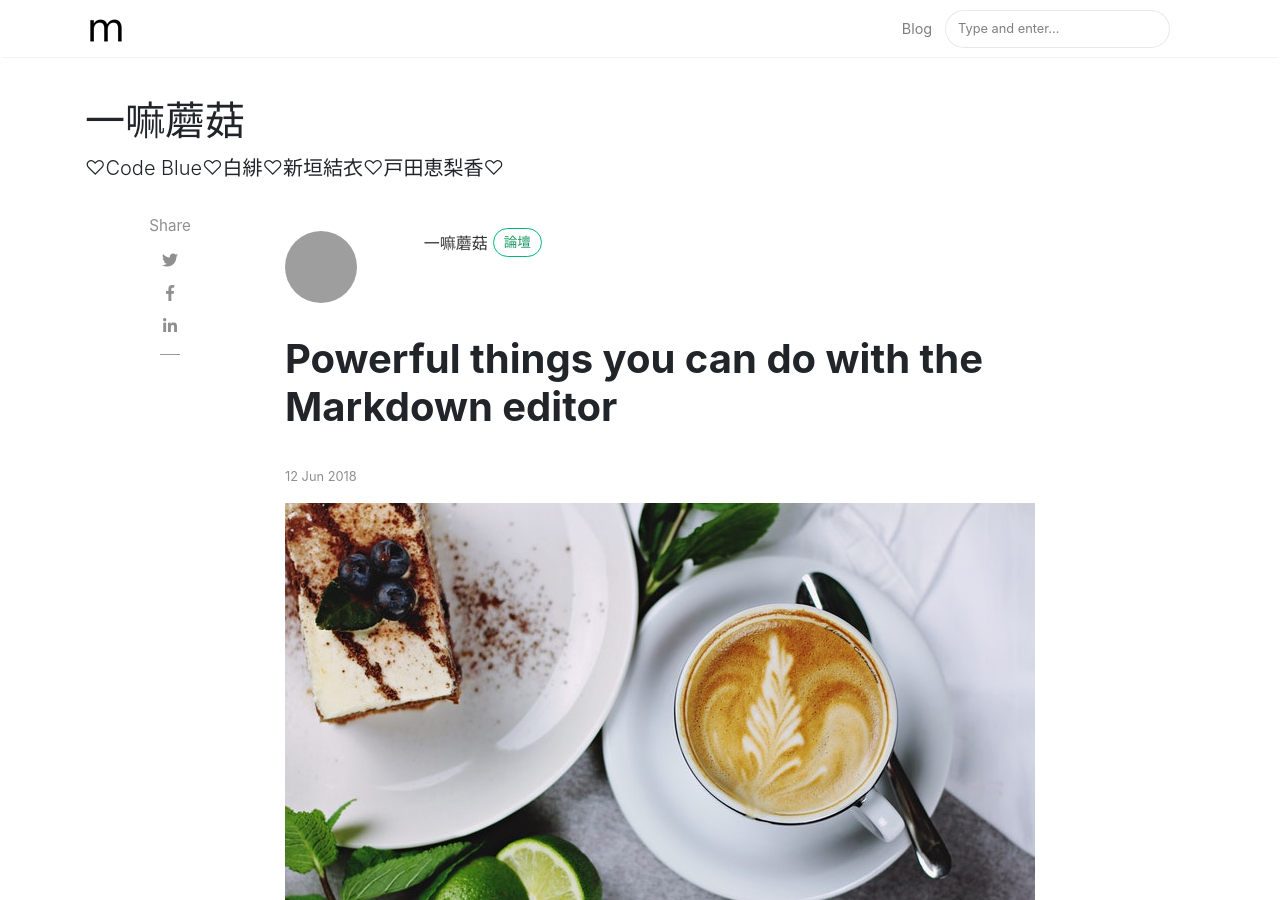
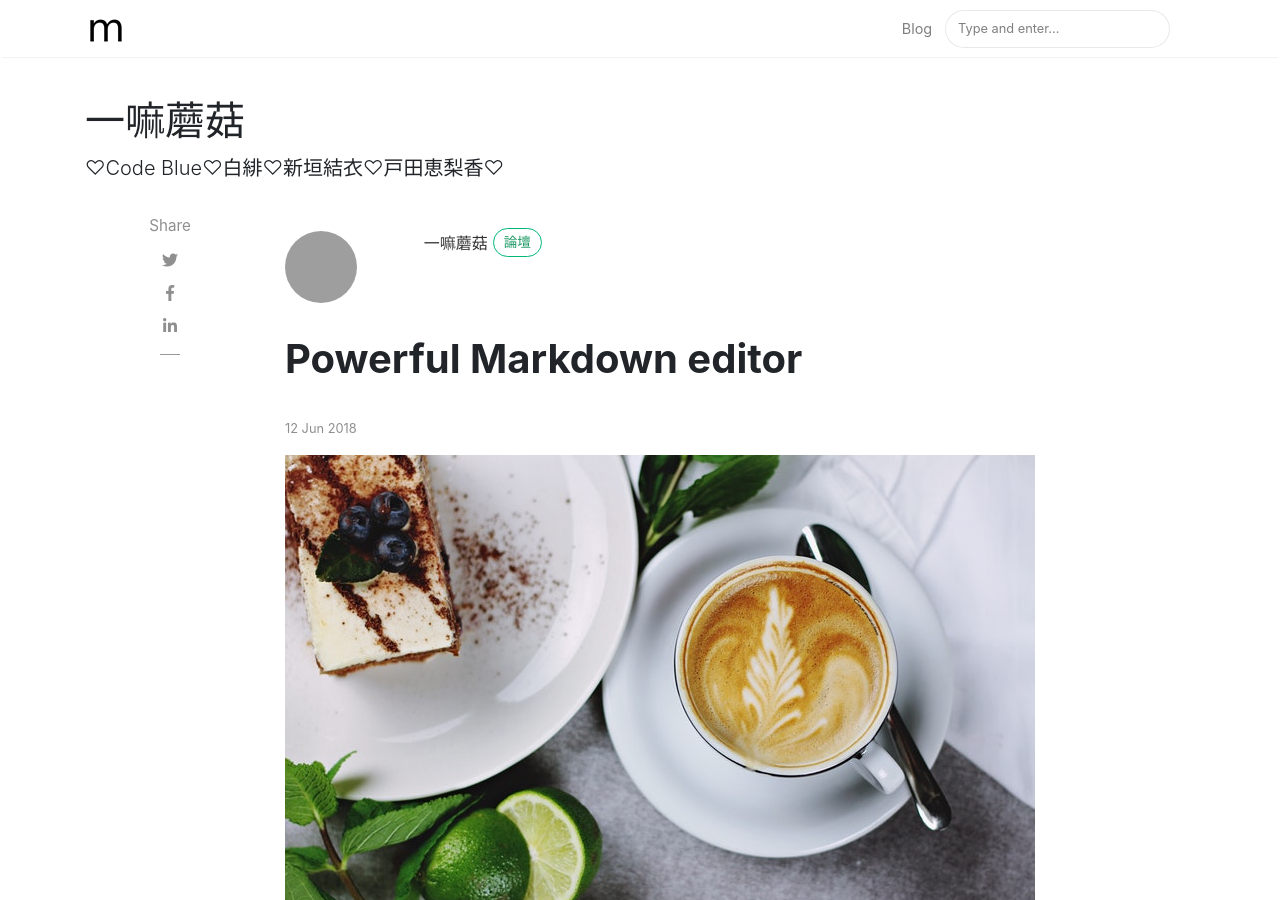
Before and after one commit to mogu-shirahi/mogu-shirahi.github.io, a Jekyll site: the page built from _posts/2018-06-12-powerful-markdown-editor.md, in a window 1280 px wide and 900 px high. Built offline with Jekyll 4.4.1, drawn with Linux system fonts in a browser that asks for light colours; nearby versions of some CDN libraries; comment, search, counter and statistics services are not loaded; grey boxes are pictures that could not be loaded.

Commit message:
Update and rename 2018-06-12-powerful-things-markdown-editor.md to 2018-06-12-powerful-markdown-editor.md

```diff
--- a/_posts/2018-06-12-powerful-things-markdown-editor.md
+++ b/_posts/2018-06-12-powerful-markdown-editor.md
@@ -2,8 +2,8 @@
 layout: post
 author: mogu
 featured: false
-hidden: false
-title:  "Powerful things you can do with the Markdown editor"
+hidden: true
+title:  "Powerful Markdown editor"
 categories: [ Jekyll, tutorial ]
 image: assets/images/16.jpg
 ---
```
